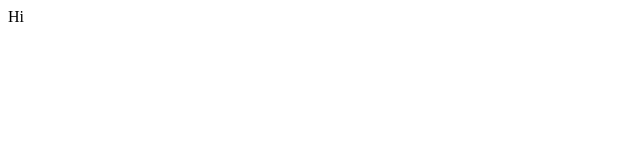
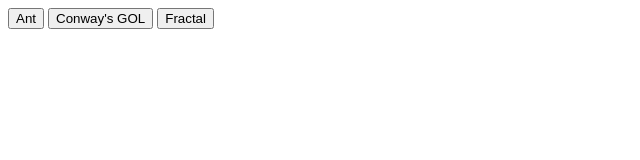
Before and after one commit to Colorzize/colorful, a plain HTML site: page index.html in a window 1280 px wide. Shown: the whole page, without its empty margins (0-640 px from the left). Drawn offline with Linux system fonts and the light colour scheme.

Commit message:
Update index.html

```diff
--- a/index.html
+++ b/index.html
@@ -5,7 +5,9 @@
   </head>
   <body>
     <div>
-      Hi
+      <button onclick="window.open('https://colorzize.github.io/colorful/ant.html', '_blank')">Ant</button>
+      <button onclick="window.open('https://colorzize.github.io/colorful/conways.html', '_blank')">Conway's GOL</button>
+      <button onclick="window.open('https://colorzize.github.io/colorful/fractal.html', '_blank')">Fractal</button>
     </div>
   </body>
 </html>
```
